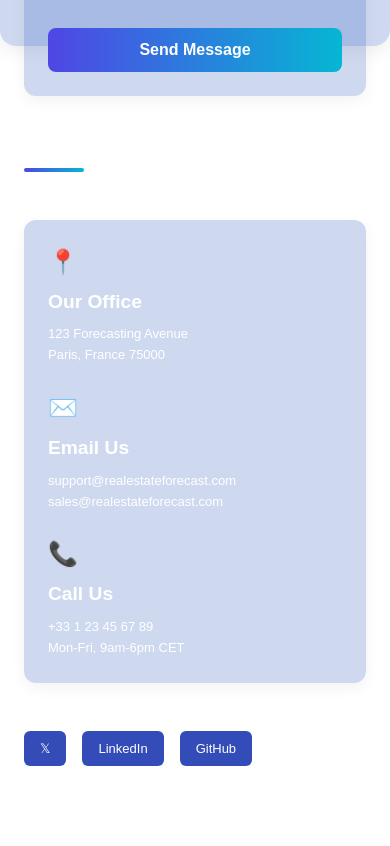
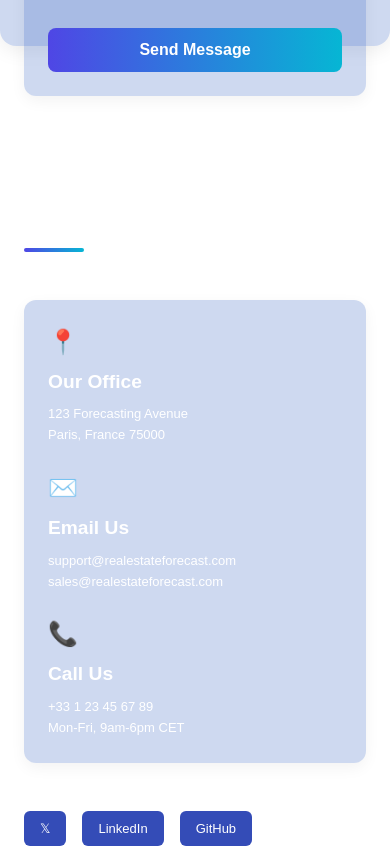
Before and after one commit to Wissal-Chbani/Real-Estate-Price-Forcaster, a React (Vite) app: page /contact in a window 390 px wide. Shown: the part 820-1666 px from the top of the page. Before the commit the page ends 1586 px from the top, so only its background shows below. Built offline with nearby package versions, Linux system fonts and the light colour scheme; a web font is replaced by a local one.

Commit message:
contact page updated

```diff
--- a/src/pages/Contact.jsx
+++ b/src/pages/Contact.jsx
@@ -96,7 +96,7 @@ const Contact = () => {
 
         {/* Contact Info */}
         <div className="contact-info-container">
-          <h2 className="section-title">Contact Information</h2>
+          <h2 className="section-title contact-info-title">Contact Information</h2>
 
           <div className="contact-info-card">
             <div className="info-item">
--- a/src/styles/contact.css
+++ b/src/styles/contact.css
@@ -45,6 +45,8 @@
     color: white;
     margin-bottom: 1.5rem;
     position: relative;
+    margin-top: 0rem;
+    padding-top: 0rem;
   }
 
   .section-title::after {
@@ -192,6 +194,10 @@
       font-size: 2rem;
     }
 
+    .contact-info-title {
+      margin-top: 5rem;
+    }
+
     .section-title {
       font-size: 1.5rem;
     }
```
